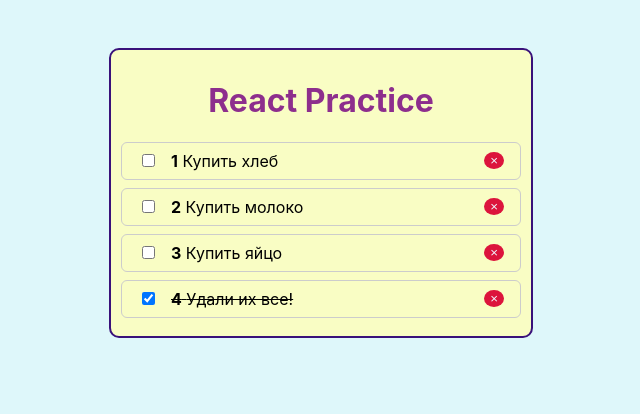
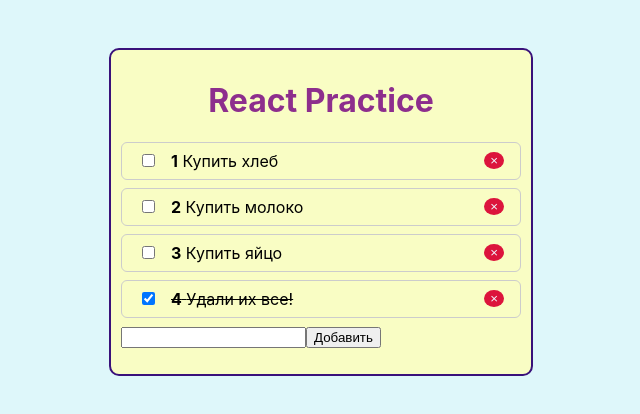
Before and after one commit to heilong1/react-prc, a React (Create React App) app: page / in a window 1280 px wide. Shown: the top 414 px of the page, without its empty margins (319-959 px from the left). Built offline with nearby package versions, Linux system fonts and the light colour scheme.

Commit message:
Add-function

```diff
--- a/src/App.js
+++ b/src/App.js
@@ -1,17 +1,16 @@
 import React from "react";
 import TodoList from "./todo/TodoList";
-import TodoReturner from './todo/TodoRet'
-// import AddTodo from './todo/addTodo'
-import Context from "./context"
+import TodoReturner from "./todo/TodoRet";
+import AddTodo from "./todo/addTodo";
+import Context from "./context";
 
 function App() {
-
   const todoMain = [
     { id: 1, complit: false, title: "Купить хлеб" },
     { id: 2, complit: false, title: "Купить молоко" },
     { id: 3, complit: false, title: "Купить яйцо" },
     { id: 4, complit: true, title: "Удали их все!" },
-]
+  ];
 
   let [todos, setTodos] = React.useState(todoMain);
 
@@ -27,27 +26,37 @@ const todoMain = [
   }
 
   function returnTodo() {
+    setTodos((todos = todoMain));
+  }
+
+  function addTo(title) {
     setTodos(
-      (todos = todoMain)
-    )
+      todos.concat([
+        {
+          id: todos.length + 1,
+          complit: false,
+          title,
+        },
+      ])
+    );
   }
 
   function remTodo(id) {
-    setTodos(todos.filter(todo => todo.id !== id))
+    setTodos(todos.filter((todo) => todo.id !== id));
   }
 
   return (
-
-    <Context.Provider value={ {remTodo} }>
+    <Context.Provider value={{ remTodo }}>
       <div className="wrapper">
         <h1>React Practice</h1>
-      {/* <AddTodo/> */}
-
-      {todos.length ? <TodoList todoso={todos} onToggle={togTodo} /> : <TodoReturner ret={returnTodo} />}
-
+        {todos.length ? (
+          <TodoList todoso={todos} onToggle={togTodo} />
+        ) : (
+          <TodoReturner ret={returnTodo} />
+        )}
+        <AddTodo addToo={addTo} />
       </div>
     </Context.Provider>
-
   );
 }
 
--- a/src/todo/TodoRet.js
+++ b/src/todo/TodoRet.js
@@ -6,8 +6,8 @@ function TodoReturner( {ret} ) {
 
   return (
     <span>
-      <p>Новых целей нет.</p>
-      <button onClick={ret}>Вернуть старые</button>
+      <p>Новых целей нет. <button onClick={ret}>Вернуть старые</button></p>
+
     </span>
   )
 
--- a/src/todo/addTodo.js
+++ b/src/todo/addTodo.js
@@ -1,14 +1,29 @@
 import React, {useState} from 'react'
 import PropTypes from 'prop-types'
 
-function AddTodo() {
+function AddTodo({addToo}) {
   const [value, setValue] = useState('')
+
+  function subHan(event) {
+    event.preventDefault()
+
+    if (value.trim()) {
+      addToo(value)
+      setValue('')
+    }
+  }
+
+
   return (
-    <form style={{marginBottom: '1rem'}} onSubmit={submit}>
-      <input value={value} onChange={event => setValue(event.target.value)}> </input>
+    <form style={{marginBottom: '1rem'}} onSubmit={subHan}>
+      <input value={value} onChange={event => setValue(event.target.value)}/>
       <button type="submit">Добавить</button>
     </form>
   )
 }
 
+AddTodo.propTypes = {
+  addToo: PropTypes.func.isRequired
+}
+
 export default AddTodo
```
Lines whose indentation alone changed are shown as unchanged.
